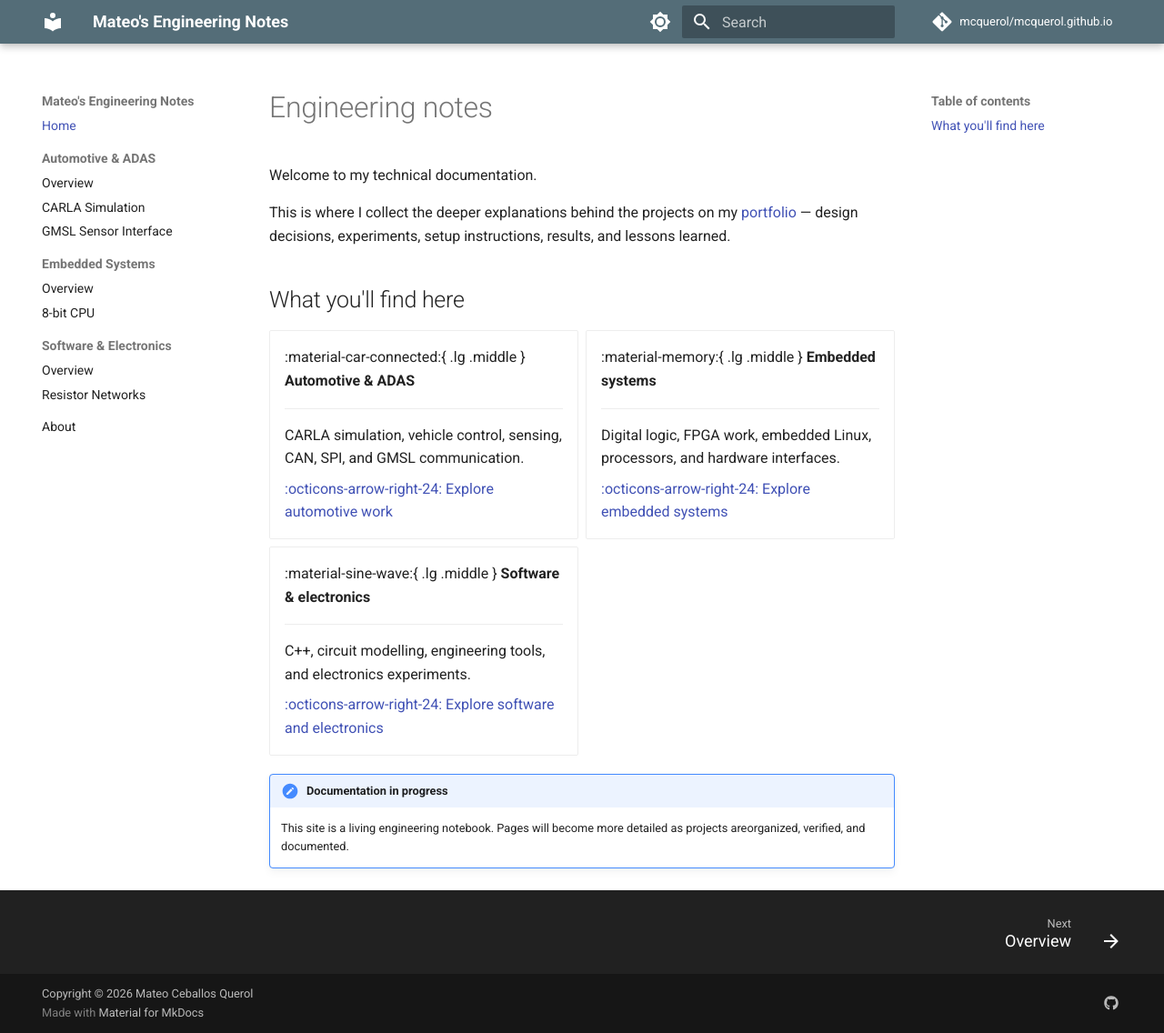
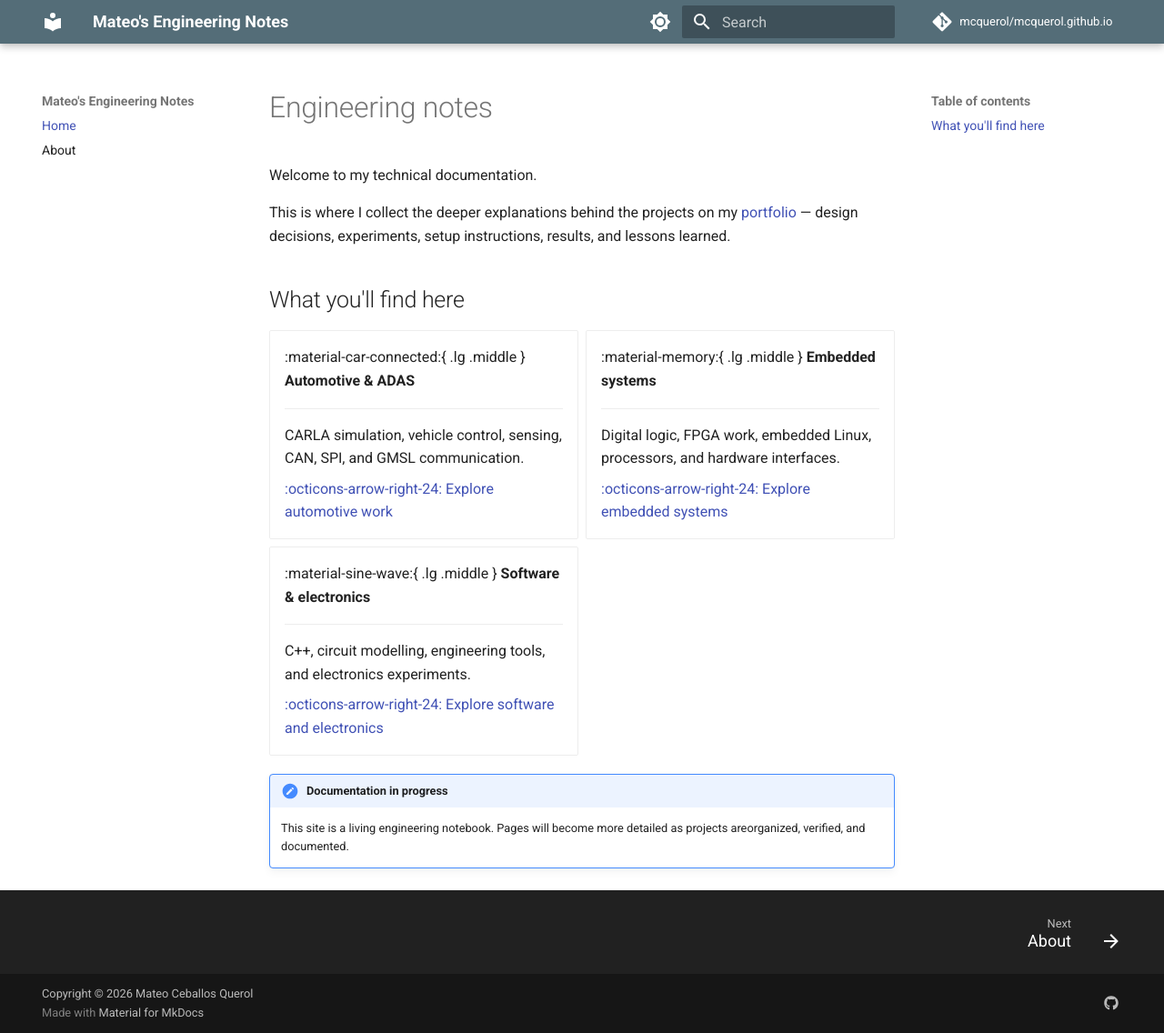
Before and after one commit to mcquerol/mcquerol.github.io, an MkDocs documentation site: the page built from docs-source/index.md, in a window 1280 px wide and 1136 px high. Shown: the whole window at 91% size. Built offline with MkDocs 1.6.1 and Material for MkDocs 9.7.7, drawn with Linux system fonts in a browser that asks for light colours; comment, search, counter and statistics services are not loaded.

Commit message:
Use a single flat repository documentation section

```diff
--- a/mkdocs.yml
+++ b/mkdocs.yml
@@ -36,16 +36,6 @@ theme:
 
 nav:
   - Home: index.md
-  - Automotive & ADAS:
-      - Overview: automotive/index.md
-      - CARLA Simulation: automotive/carla.md
-      - GMSL Sensor Interface: automotive/gmsl.md
-  - Embedded Systems:
-      - Overview: embedded/index.md
-      - 8-bit CPU: embedded/cpu.md
-  - Software & Electronics:
-      - Overview: software/index.md
-      - Resistor Networks: software/resistor-networks.md
   - About: about.md
 
 plugins:
```
